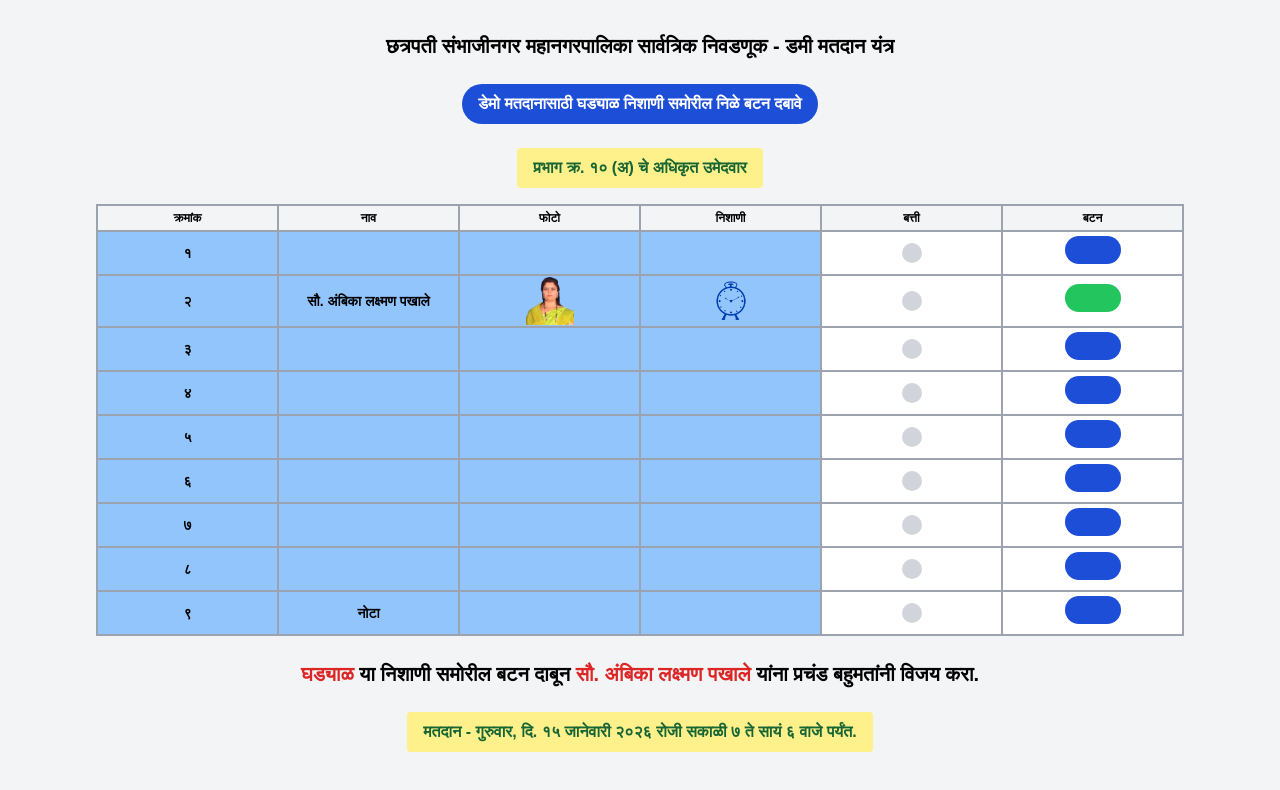
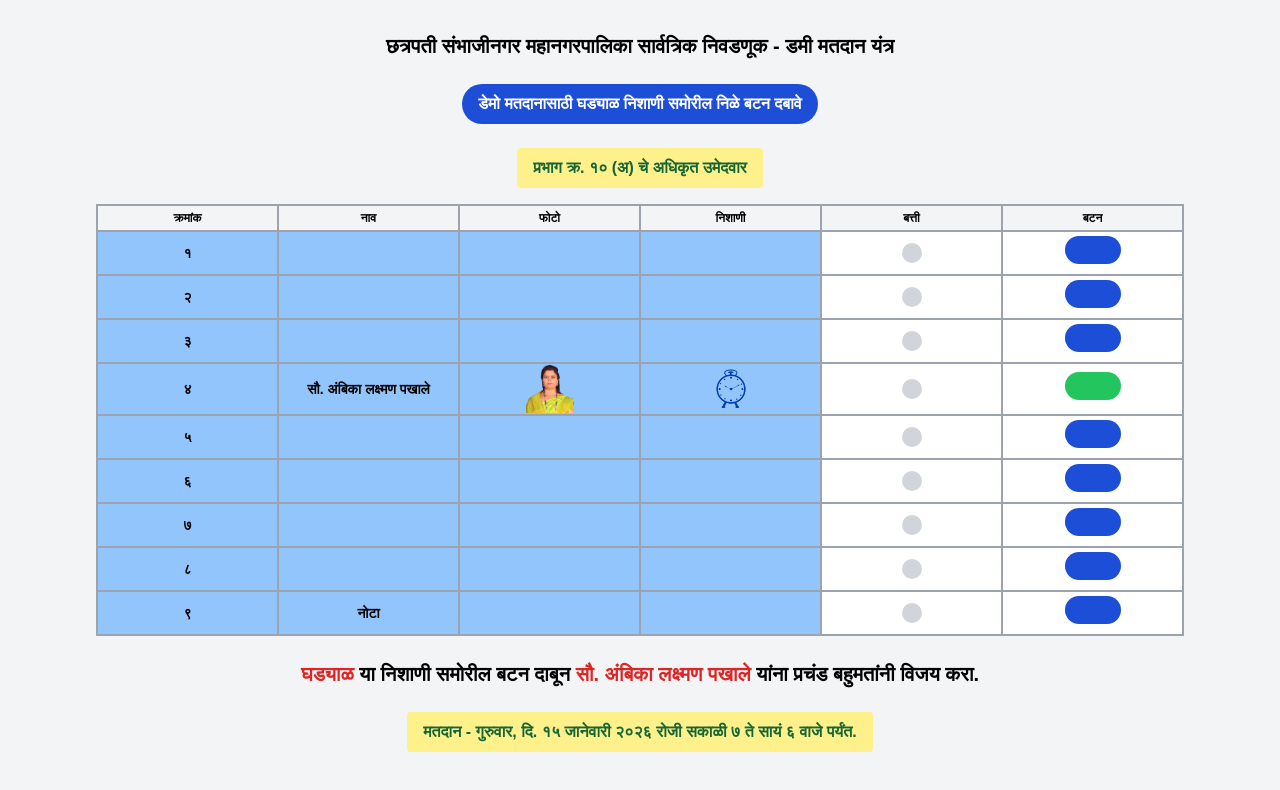
Before and after one commit to corporateDynastical/dummyevm, a Next.js app: page / in a window 1280 px wide. Shown: the top 790 px of the page. Built offline with nearby package versions, Linux system fonts and the light colour scheme.

Commit message:
Update page.tsx

```diff
--- a/app/page.tsx
+++ b/app/page.tsx
@@ -76,12 +76,12 @@ const SoundCheck = () => {
 
                 {/* नाव */}
                 <td className="border-2 border-gray-400 dark:border-gray-600 text-center font-bold text-sm">
-                  {index === 1 ? "सौ. अंबिका लक्ष्मण पखाले" : index === 8 ? "नोटा" : ""}
+                  {index === 3 ? "सौ. अंबिका लक्ष्मण पखाले" : index === 8 ? "नोटा" : ""}
                 </td>
 
                 {/* फोटो */}
                 <td className="border-2 border-gray-400 dark:border-gray-600 text-center">
-                  {index === 1 ? (
+                  {index === 3 ? (
                     <img src="/user.png" className="w-12 h-12 mx-auto object-cover" />
                   ) : (
                     <div className="w-10 h-10 mx-auto" />
@@ -90,7 +90,7 @@ const SoundCheck = () => {
 
                 {/* निशाणी */}
                 <td className="border-2 border-gray-400 dark:border-gray-600 text-center">
-                  {index === 1 ? (
+                  {index === 3 ? (
                     <img src="/symbol-bartan.png" className="w-10 h-10 mx-auto object-contain" />
                   ) : (
                     <div className="w-10 h-10 mx-auto" />
@@ -110,10 +110,10 @@ const SoundCheck = () => {
                 <td className="border-2 border-gray-400 dark:border-gray-600 text-center bg-white dark:bg-gray-800">
                   <button
                     onClick={() =>
-                      index === 1 ? playButtonSound(index) : playOtherButtonSound(index)
+                      index === 3 ? playButtonSound(index) : playOtherButtonSound(index)
                     }
                     className={`h-7 rounded-full ${
-                      index === 1 ? "bg-green-500 w-14" : "bg-blue-700 w-14"
+                      index === 3 ? "bg-green-500 w-14" : "bg-blue-700 w-14"
                     }`}
                   />
                 </td>
```
